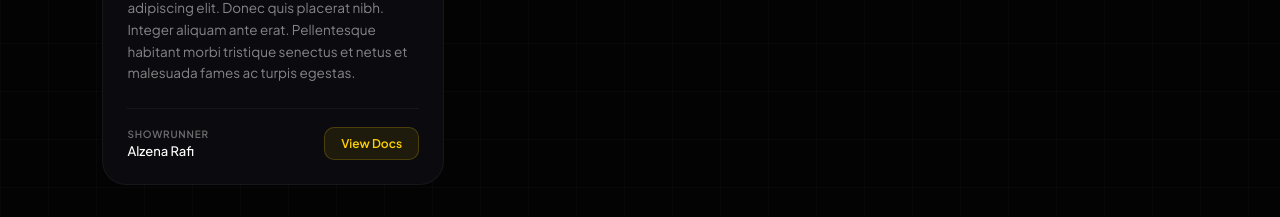
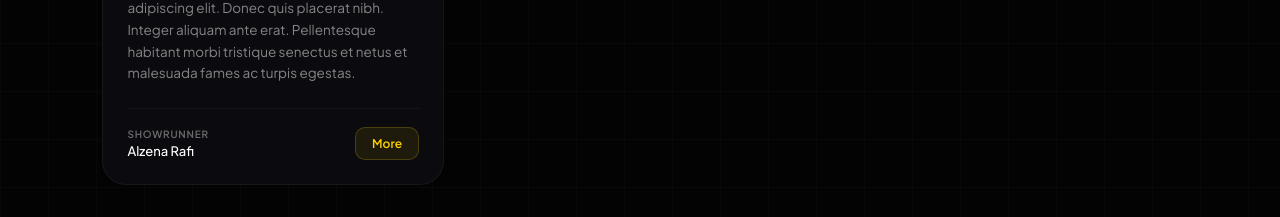
Before and after one commit to alzenarafi/Mineverse, a plain HTML site: page index.html in a window 1280 px wide. Shown: the part 1013-1230 px from the top of the page. Drawn offline with Linux system fonts and the light colour scheme.

Commit message:
Update index.html

```diff
--- a/index.html
+++ b/index.html
@@ -681,7 +681,7 @@
                             <h5>Showrunner</h5>
                             <div class="director-name">Alzena Rafi</div>
                         </div>
-                        <a href="#" class="card-action-btn">View Docs</a>
+                        <a href="#" class="card-action-btn">More</a>
                     </div>
                 </div>
 
```
